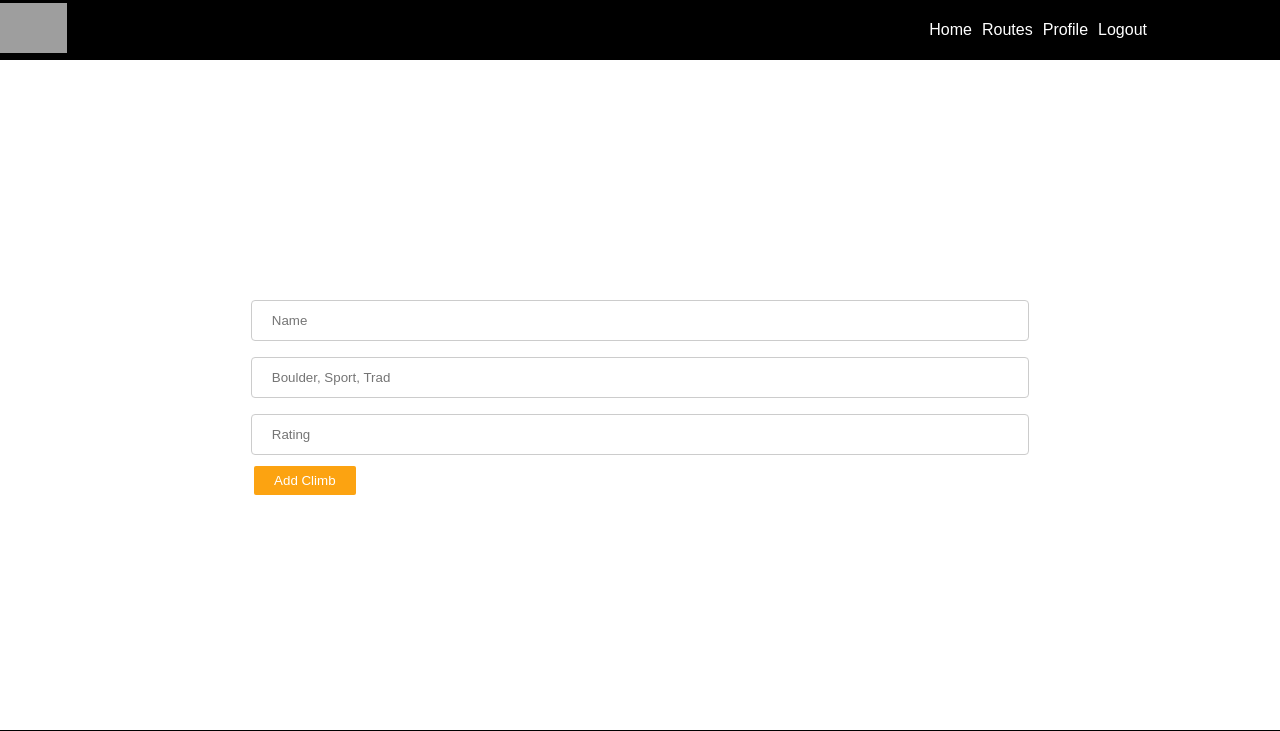
After one commit to megselayne/betaBoulders, a Node server app: template views/climbingRoutes/add.ejs in a window 1280 px wide. The commit adds this page. Shown: the top 731 px of the page. Run offline with Node 20, Linux system fonts and the light colour scheme; the template is opened without the code that fills it, so the values that code supplies are empty; some libraries are stand-ins or nearby versions; grey boxes are pictures that could not be loaded.

Commit message:
add works

```diff
--- a/models/Climbing_Route.js
+++ b/models/Climbing_Route.js
@@ -6,7 +6,7 @@ class ClimbingRoute {
         this.name = climb.name;
         this.type = climb.type;
         this.rating = climb.rating;
-        this.image = climb.image;
+        this.image = climb.image || null;
         this.longitude = climb.longitude || null;
         this.latitude = climb.latitude || null;
     }
--- a/public/styles/style.css
+++ b/public/styles/style.css
@@ -87,6 +87,15 @@ tr:nth-child(even) {
     display:flex;
     flex-direction: column;
 }
+input[type=text], input[type=password], input[type=email]{
+    width: 100%;
+    padding: 12px 20px;
+    margin: 8px 0;
+    display: inline-block;
+    border: 1px solid #ccc;
+    border-radius: 4px;
+    box-sizing: border-box;
+  }
 footer{
     height: 70px;
     text-align: center;
--- a/routes/climbing-router.js
+++ b/routes/climbing-router.js
@@ -8,7 +8,11 @@ climbingRouter.get('/:id([0-9]+)', climbingRouteController.show, (req, res) =>{
     res.render('climbingRoutes/show', {
         climb: res.locals.climb,
     });
+});
+climbingRouter.get('/add', (req, res) =>{
+    res.render('climbingRoutes/add');
 })
+climbingRouter.post('/',climbingRouteController.create);
 
 
 
--- /dev/null
+++ b/views/climbingRoutes/add.ejs
@@ -0,0 +1,11 @@
+<%- include('../partials/boilerplate') %>
+
+        <form class ='margin-top' method ='POST'action='/routes'>
+            <input type='text' name='name' placeholder='Name' />
+            <input type='text' name='type' placeholder='Boulder, Sport, Trad' />
+            <input type='text' name='rating' placeholder='Rating' />
+            <input class='click big' type='submit' value='Add Climb' />
+        </form>
+
+
+<%- include('../partials/end') %>
```
Also changed, not shown: controllers/climbing_routes_controller.js (+15 -0 lines).
